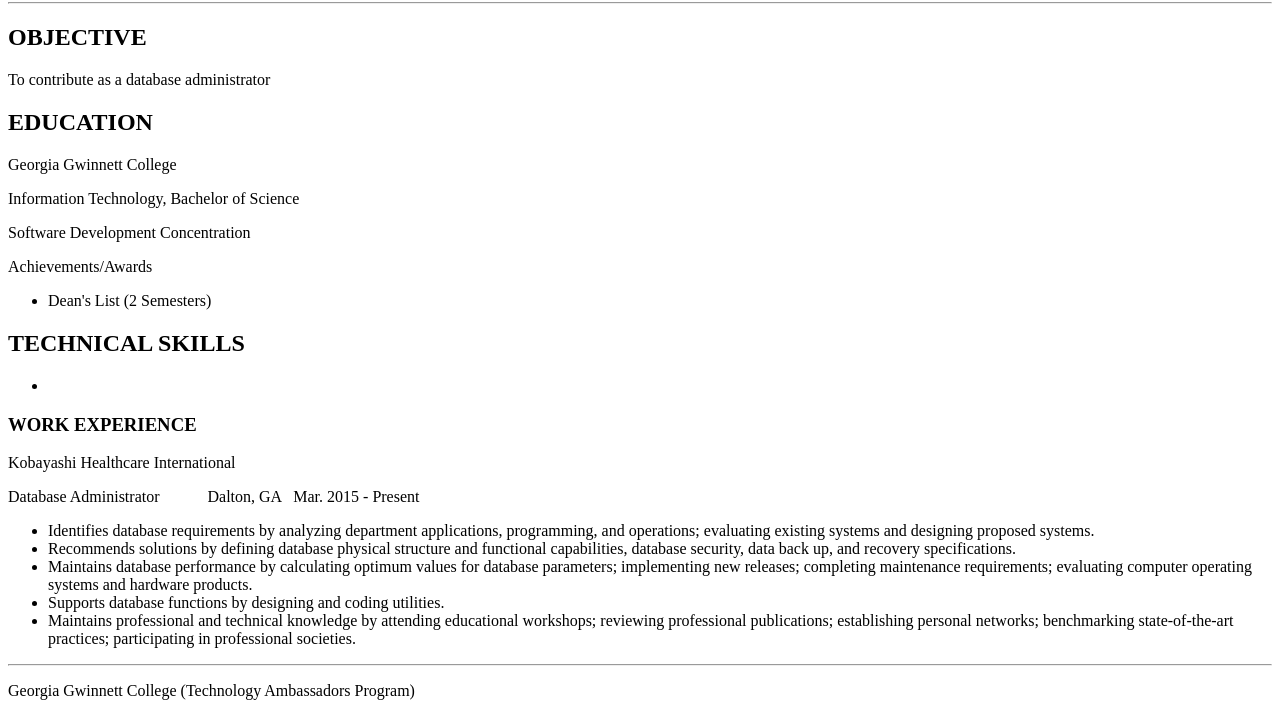
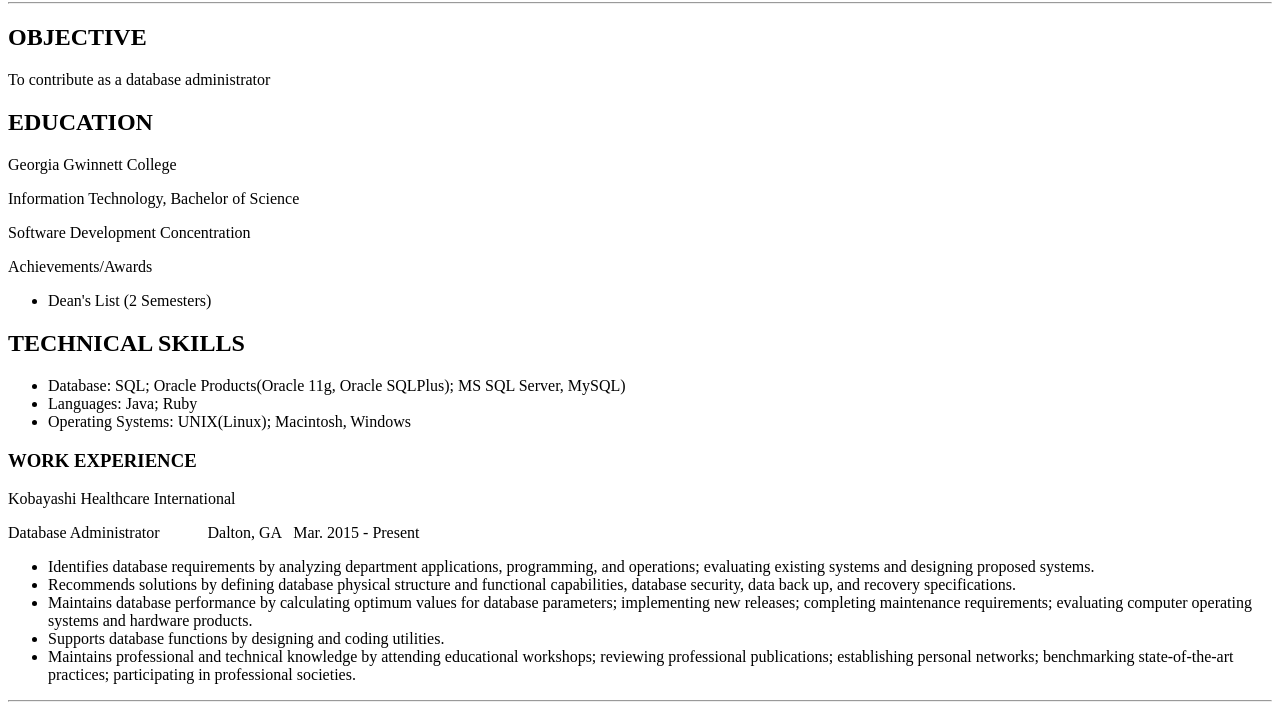
Before and after one commit to dpaul1/dpaul1.github.io, a plain HTML site: page resume.html in a window 1280 px wide. Shown: the part 64-777 px from the top of the page. Drawn offline with Linux system fonts and the light colour scheme.

Commit message:
updated index

```diff
--- a/resume.html
+++ b/resume.html
@@ -23,7 +23,9 @@
 
 <h2>TECHNICAL SKILLS</h2>
 <ul>
-    <li></li>
+    <li>Database: SQL; Oracle Products(Oracle 11g, Oracle SQLPlus); MS SQL Server, MySQL)</li>
+    <li>Languages: Java; Ruby</li>
+    <li>Operating Systems: UNIX(Linux); Macintosh, Windows</li>
 </ul>
 
 <h3>WORK EXPERIENCE</h3>
```
